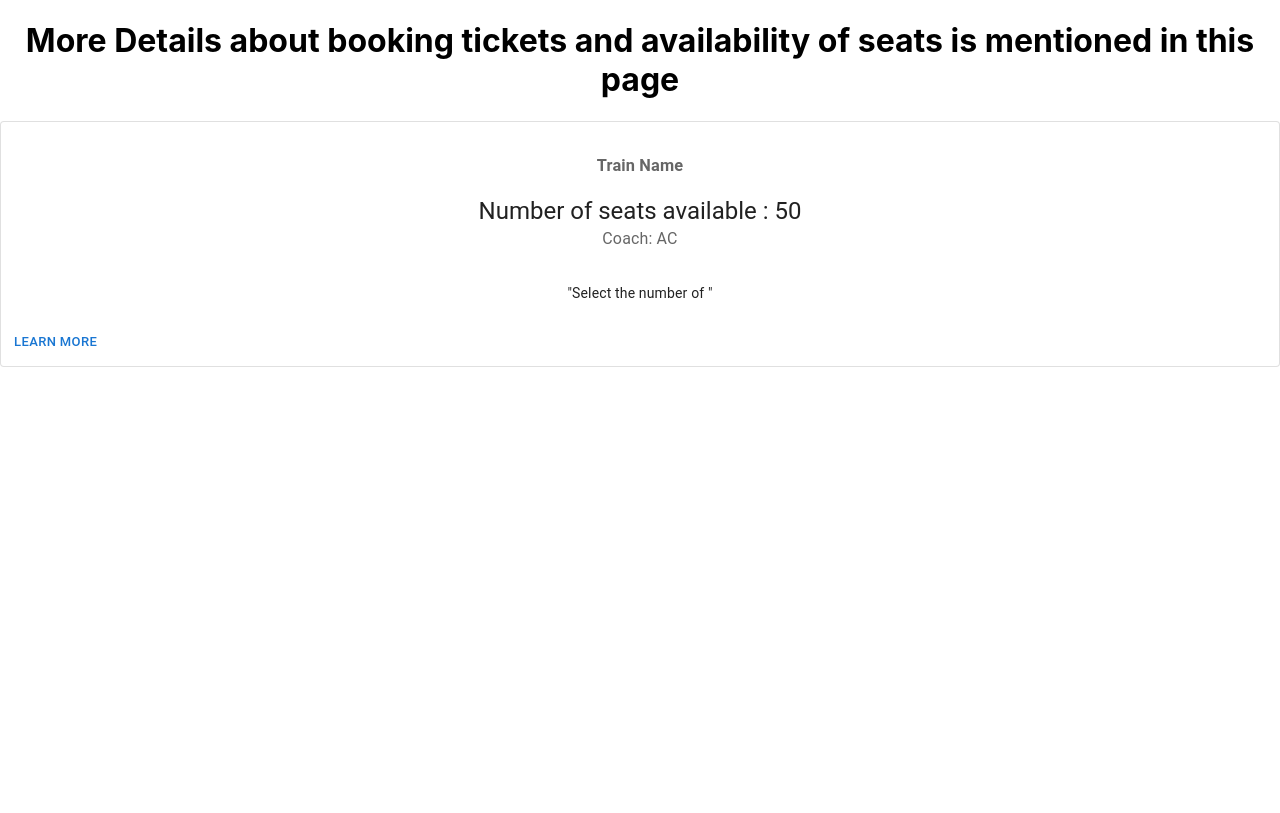
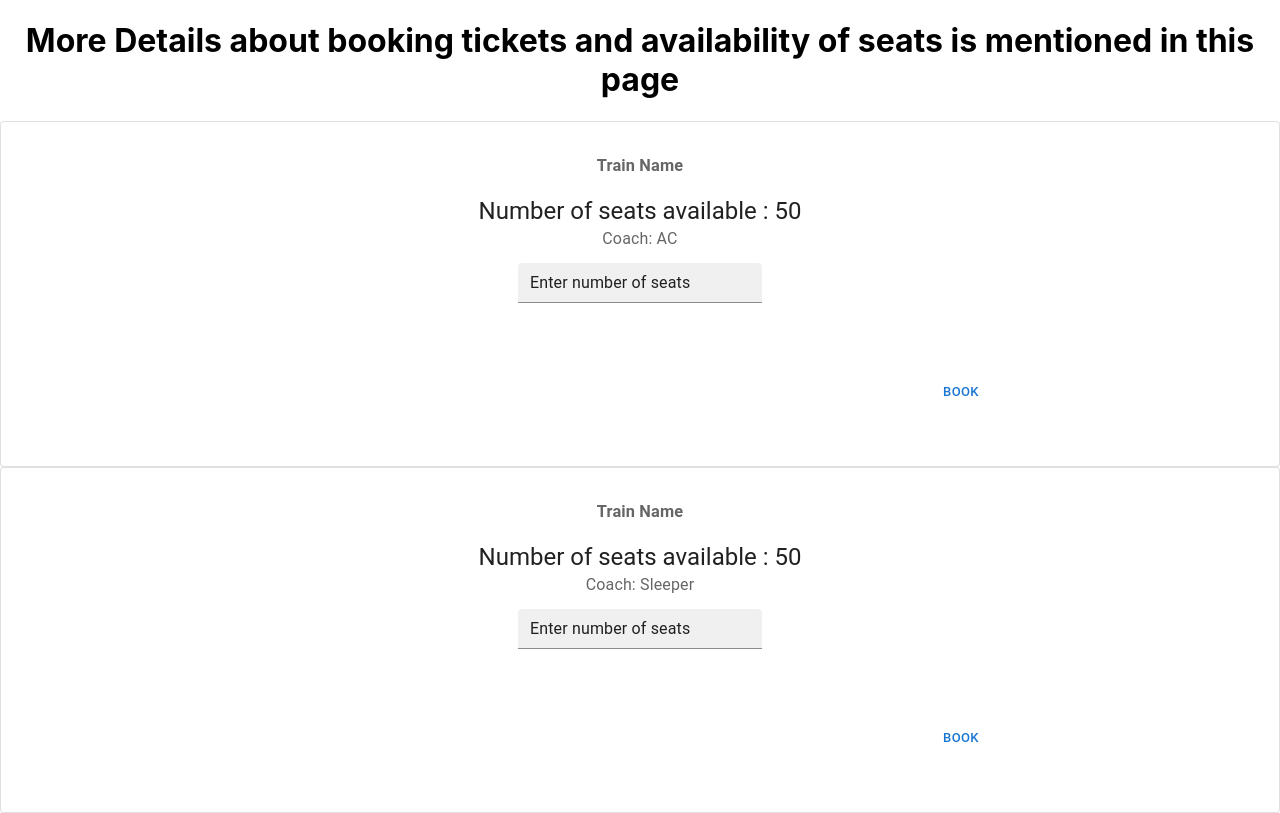
Before and after one commit to SHANMUGHAx20/2000031294, a React (Create React App) app in the folder train-scheduling/: page /train in a window 1280 px wide. Built offline with nearby package versions, Linux system fonts and the light colour scheme.

Commit message:
commit-5

```diff
--- a/train-scheduling/src/components/Navbar.js
+++ b/train-scheduling/src/components/Navbar.js
@@ -24,13 +24,14 @@ export default function Navbar() {
             Train Scheduling
           </Typography>
           <Link to="/trains">
-          <Button color="inherit" >Display trainss</Button>
+          <Button color="inherit" >Display trains</Button>
           </Link>
 
         </Toolbar>
       </AppBar>
     </Box>
-    This is train scheduling
+    <h1>This is a train scheduling application </h1>
+    <h3>Click on display trains in the navigation bar above for more details on the trains</h3>
     </>
 
 
--- a/train-scheduling/src/components/trains/Train.js
+++ b/train-scheduling/src/components/trains/Train.js
@@ -5,6 +5,8 @@ import CardActions from '@mui/material/CardActions';
 import CardContent from '@mui/material/CardContent';
 import Button from '@mui/material/Button';
 import Typography from '@mui/material/Typography';
+import TextField from '@mui/material/TextField';
+
 
 const bull = (
   <Box
@@ -28,15 +30,50 @@ const card = (
         Coach: AC
       </Typography>
       <Typography variant="body2">
-        <br />
-        {'"Select the number of "'}
+        <TextField
+  hiddenLabel
+  id="filled-hidden-label-small"
+  defaultValue="Enter number of seats"
+  variant="filled"
+  size="small"
+/>
       </Typography>
     </CardContent>
     <CardActions>
-      <Button size="small">Learn More</Button>
+        <center style={{margin:'50px 50px 50px 920px'}}> <Button size="small">Book</Button></center>
     </CardActions>
   </React.Fragment>
 );
+
+
+
+const card2 = (
+    <React.Fragment>
+      <CardContent>
+        <Typography sx={{ fontSize: 14 }} color="text.secondary" gutterBottom>
+          <h3>Train Name</h3>
+        </Typography>
+        <Typography variant="h5" component="div">
+          Number of seats available : 50
+        </Typography>
+        <Typography sx={{ mb: 1.5 }} color="text.secondary">
+          Coach: Sleeper
+        </Typography>
+        <Typography variant="body2">
+          <TextField
+    hiddenLabel
+    id="filled-hidden-label-small"
+    defaultValue="Enter number of seats"
+    variant="filled"
+    size="small"
+  />
+        </Typography>
+      </CardContent>
+      <CardActions>
+          <center style={{margin:'50px 50px 50px 920px'}}> <Button size="small">Book</Button></center>
+      </CardActions>
+    </React.Fragment>
+  );
 
 export default function OutlinedCard() {
   return (
@@ -45,6 +82,8 @@ export default function OutlinedCard() {
 
 <Box sx={{ minWidth: 275 }}>
   <Card variant="outlined">{card}</Card>
+  <Card variant="outlined">{card2}</Card>
+
 </Box></>
 
   );
```
